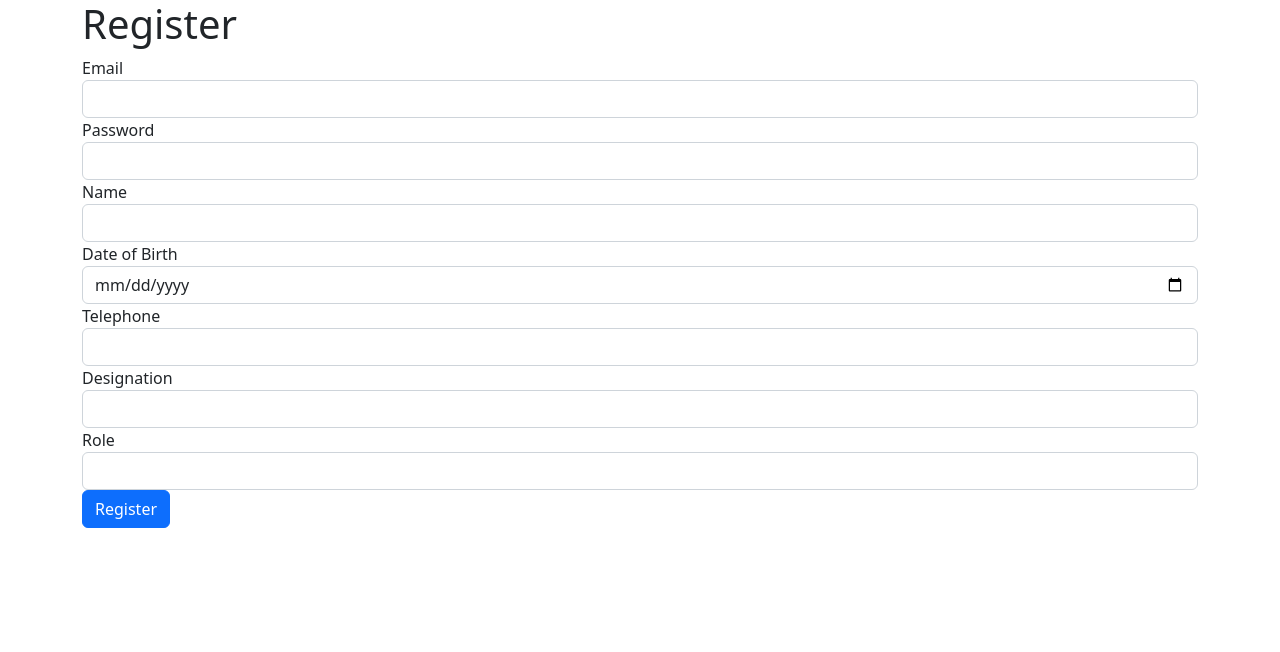
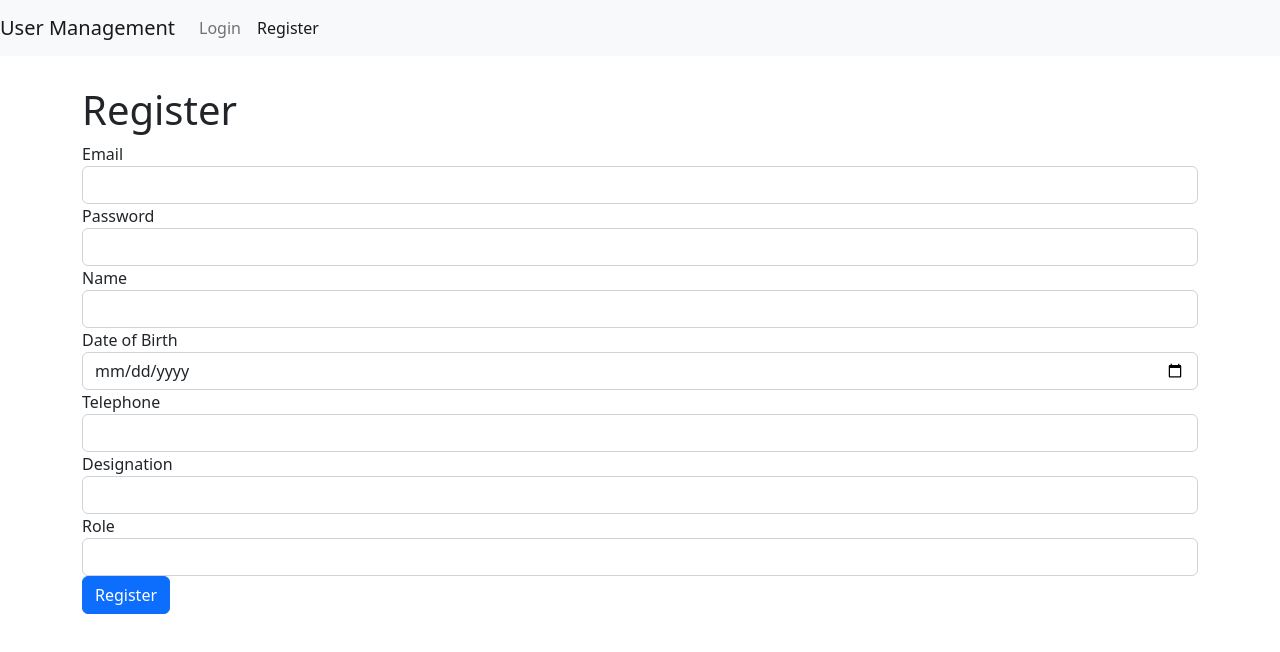
Before and after one commit to akeed669/simpleUserManagementFrontEnd, a React (Create React App) app: page /register in a window 1280 px wide. Shown: the top 652 px of the page. Built offline with nearby package versions, Linux system fonts and the light colour scheme; no server answers.

Commit message:
configured the login form (validations,state,auth,submit function), created a logout component and a  navigation bar

```diff
--- a/src/App.js
+++ b/src/App.js
@@ -1,20 +1,40 @@
 import React, { Component } from "react";
 import { Route, Routes } from "react-router-dom";
-import RegisterForm from "./components/registerForm";
-import LoginForm from "./components/loginForm";
 import { ToastContainer } from "react-toastify";
 import "react-toastify/dist/ReactToastify.css";
 import "./App.css";
 
+import NavBar from "./components/navBar";
+import RegisterForm from "./components/registerForm";
+import LoginForm from "./components/loginForm";
+import Logout from "./components/logout";
+import auth from "./services/authService";
+
 class App extends Component {
+  state = {};
+
+  componentDidMount() {
+    //get the logged in user from storage
+    const user = auth.getCurrentUser();
+    this.setState({ user });
+  }
+
   render() {
+    const user = auth.getCurrentUser();
+    console.log(user);
+
     return (
       <>
         <ToastContainer />
+        {/*render a navbar*/}
+        <NavBar user={user} />
         <main className="container">
           <Routes>
             <Route path="/register" element={<RegisterForm />} />
             <Route path="/login" element={<LoginForm />} />
+            <Route path="/logout" element={<Logout />} />
+            <Route path="/home" element={<h1>you are home</h1>} />
+            <Route path="/" element={<h1>Welcome to user management!</h1>} />
           </Routes>
         </main>
       </>
--- a/src/components/loginForm.jsx
+++ b/src/components/loginForm.jsx
@@ -1,14 +1,50 @@
 import React from "react";
+import { Navigate } from "react-router-dom";
+import Joi from "joi-browser";
 import Form from "./common/form";
+import auth from "../services/authService";
 
 class LoginForm extends Form {
+  //state variables to hold login credentials and errors
+  state = {
+    data: { username: "", password: "" },
+    errors: {}
+  };
+
+  //schema to validate login form
+  schema = {
+    username: Joi.string()
+      .required()
+      .label("Username"),
+    password: Joi.string()
+      .required()
+      .label("Password")
+  };
+
+  doSubmit = async () => {
+    try {
+      const { data } = this.state;
+      //call service function for logging in
+      await auth.login(data.username, data.password);
+      window.location = "/home";
+    } catch (ex) {
+      //catch http response errors
+      if (ex.response && ex.response.status === 400) {
+        const errors = { ...this.state.errors };
+        errors.username = ex.response.data;
+        this.setState({ errors });
+      }
+    }
+  };
 
   render() {
+    //check if user already logged in and redirect to home
+    if (auth.getCurrentUser()) return <Navigate to="/home" />;
     //render login form
     return (
       <div>
         <h1>Login</h1>
-        <form>
+        <form onSubmit={this.handleSubmit}>
           {this.renderInput("username", "Username")}
           {this.renderInput("password", "Password", "password")}
           {this.renderButton("Login")}
--- /dev/null
+++ b/src/components/logout.jsx
@@ -0,0 +1,18 @@
+import { Component } from "react";
+import auth from "../services/authService";
+
+class Logout extends Component {
+  componentDidMount() {
+    //call service function to logout as user
+    auth.logout();
+    console.log('logged out!')
+    //redirect to home for unlogged users
+    window.location = "/";
+  }
+  render() {
+    // return null;
+    return <h1>you have been logged out </h1>
+  }
+}
+
+export default Logout;
--- /dev/null
+++ b/src/components/navBar.jsx
@@ -0,0 +1,58 @@
+import React from "react";
+import { Link, NavLink } from "react-router-dom";
+
+const NavBar = ({ user }) => {
+
+  //render navbar with navlink components
+
+  return (
+    <nav className="navbar navbar-expand-lg navbar-light bg-light">
+      <Link className="navbar-brand" to="/">
+        User Management
+      </Link>
+      <button
+        className="navbar-toggler"
+        type="button"
+        data-toggle="collapse"
+        data-target="#navbarNav"
+        aria-controls="navbarNav"
+        aria-expanded="false"
+        aria-label="Toggle navigation"
+      >
+        <span className="navbar-toggler-icon" />
+      </button>
+      <div className="collapse navbar-collapse" id="navbarNav">
+        <div className="navbar-nav">
+
+          {/*render below components for guests (not logged in) */}
+
+          {!user && (
+            <React.Fragment>
+              <NavLink className="nav-item nav-link" to="/login">
+                Login
+              </NavLink>
+              <NavLink className="nav-item nav-link" to="/register">
+                Register
+              </NavLink>
+            </React.Fragment>
+          )}
+
+          {/*render below components only for logged in users*/}
+
+          {(user) &&(
+            <React.Fragment>
+              <NavLink className="nav-item nav-link" to={`/profile/${user._id}`}>
+                {user.name}
+              </NavLink>
+              <NavLink className="nav-item nav-link" to="/logout">
+                Logout
+              </NavLink>
+            </React.Fragment>
+          )}
+        </div>
+      </div>
+    </nav>
+  );
+};
+
+export default NavBar;
--- a/src/components/registerForm.jsx
+++ b/src/components/registerForm.jsx
@@ -30,7 +30,7 @@ class RegisterForm extends Form {
       // call service function for registering
       auth.loginWithJwt(response.headers["x-auth-token"]);
       // redirect to home page
-      // window.location = "/";
+      window.location = "/home";
 
     } catch (ex) {
       //catch http response errors
--- a/src/services/authService.js
+++ b/src/services/authService.js
@@ -13,8 +13,9 @@ http.setJwt(getJwt());
 export async function login(username, password) {
   //receive jwt token from server if login is success
   const { data: jwt } = await http.post(apiEndpoint, { username, password });
+
   //set jwt token in local storage of browser
-  localStorage.setItem(tokenKey, jwt);
+  localStorage.setItem(tokenKey, jwt.token);
 }
 
 //function receives jwt token from register form
@@ -24,7 +25,6 @@ export function loginWithJwt(jwt) {
 }
 
 //remove jwt token from local storage
-
 export function logout(user) {
   localStorage.removeItem(tokenKey);
 }
```
